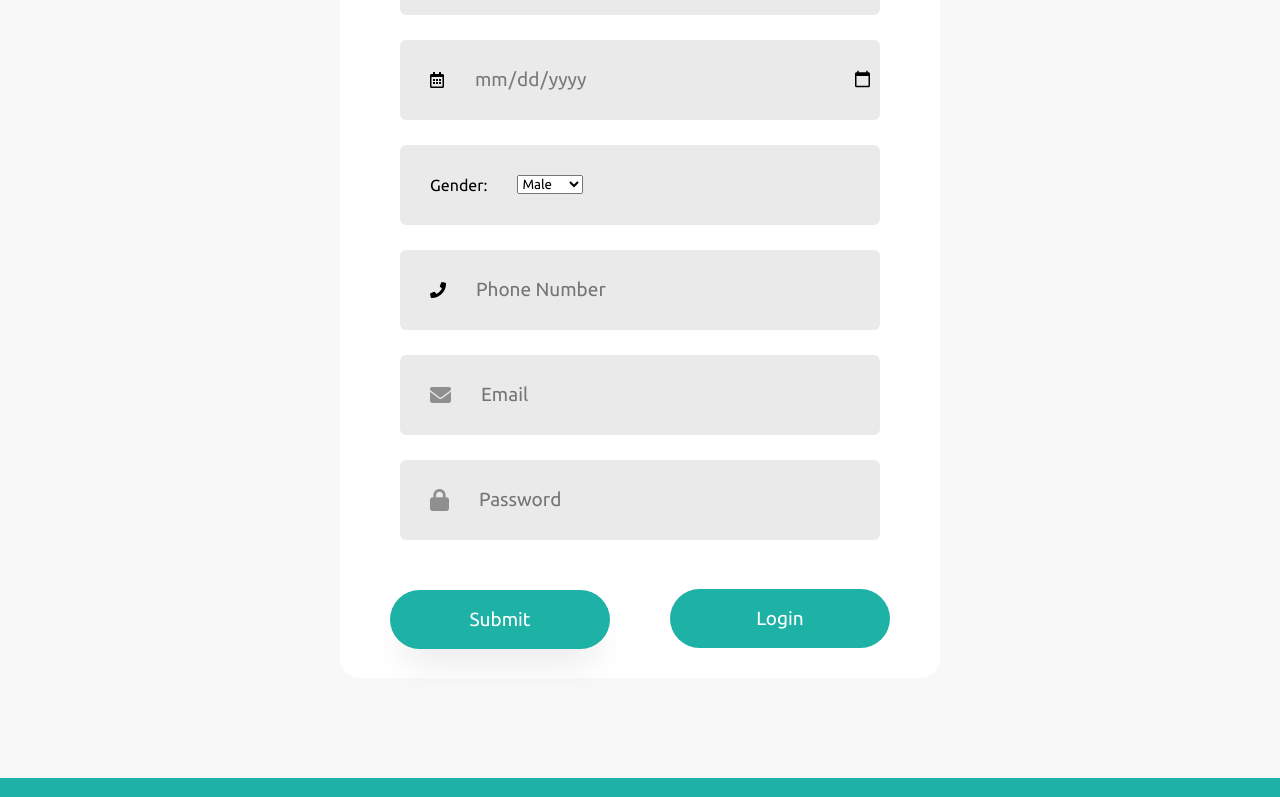
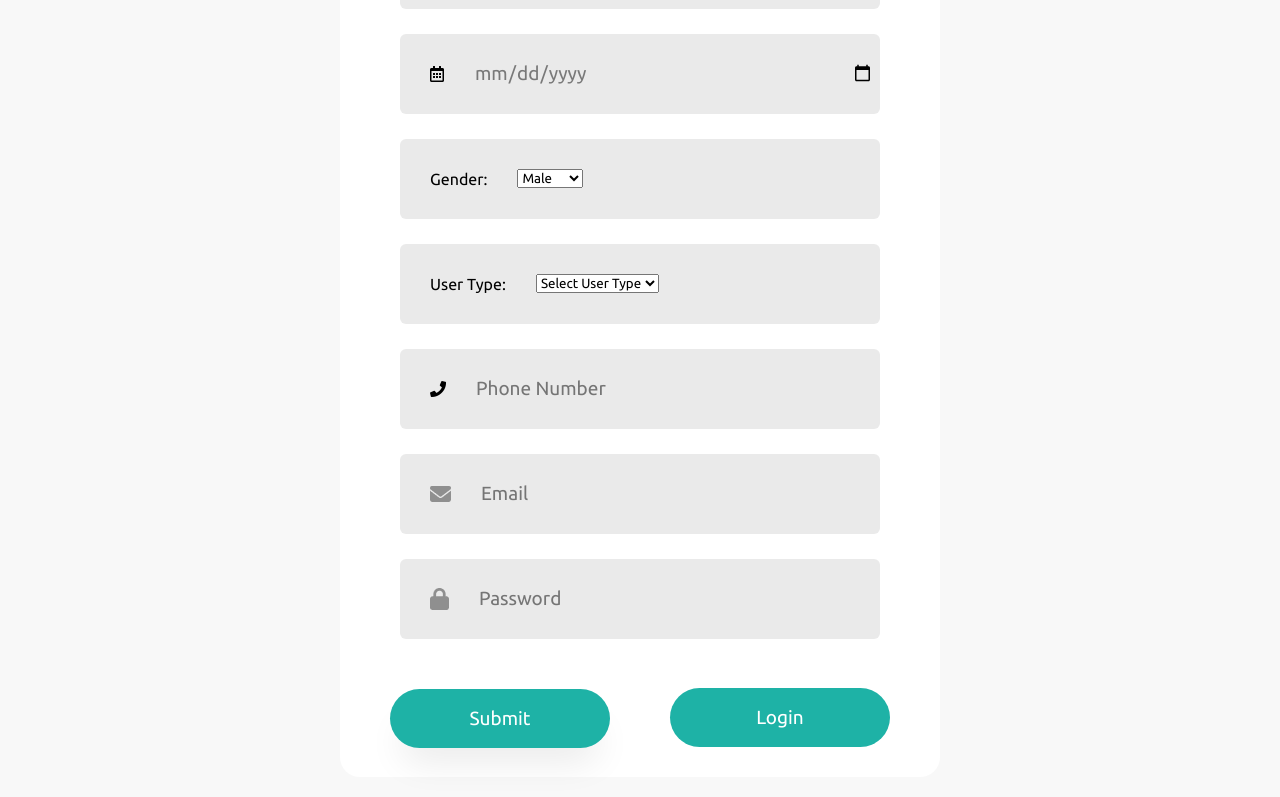
Before and after one commit to Abdallah2110678/ASWE-Project, a React (Create React App) app in the folder front-end/: page /sign-up in a window 1280 px wide. Shown: the part 1036-1833 px from the top of the page. Built offline with nearby package versions, Linux system fonts and the light colour scheme; no server answers.

Commit message:
changing the login page and sign up

```diff
--- a/front-end/src/components/common/header/Header.jsx
+++ b/front-end/src/components/common/header/Header.jsx
@@ -52,9 +52,6 @@ const Header = () => {
               <Link to='/contact'>{str}</Link>
             </li>
             <li>
-              <Link to='/Sign-up'>Signup</Link>
-            </li>
-            <li>
               <Link to='/LOGIN'>Login</Link>
             </li>
           </ul>
--- a/front-end/src/components/sign-up/Sign-up.css
+++ b/front-end/src/components/sign-up/Sign-up.css
@@ -65,6 +65,26 @@
     gap: 30px;
     margin: 60px auto;
     cursor: pointer;
+    transition: color 0.3s ease;
+}
+.forgot-password span:hover {
+    color: #134b46;
+}
+.create-account-link{
+    padding-left: 62px;
+    margin-top: 5px;
+    color: #797979;
+    font-size: 18px;
+}
+.create-account-link a{
+    color: #1eb2a6;
+    gap: 30px;
+    margin: 60px auto;
+    cursor: pointer;
+    transition: color 0.3s ease;
+}
+.create-account-link a:hover {
+    color: #134b46;
 }
 .submit-container{
     gap: 30px;
--- a/front-end/src/components/sign-up/Sign-up.jsx
+++ b/front-end/src/components/sign-up/Sign-up.jsx
@@ -1,6 +1,7 @@
 import React, { useState } from "react";
 import Back from "../common/back/Back";
 import './Sign-up.css';
+import { Link } from 'react-router-dom';
 
 import user_icon from '../../assets/person.png';
 import email_icon from '../../assets/email.png';
@@ -12,7 +13,7 @@ export function LOGIN() {
             <Back title='LOG IN' />
             <div className="Container">
                 <div className="Header">
-                    <div className="Text">Log In</div>
+                    <div className="Text">LOG IN</div>
                     <div className="underline"></div>
                 </div>
                 <div className="inputs">
@@ -26,11 +27,15 @@ export function LOGIN() {
                         <input type="password" placeholder="Password" />
                     </div>
 
-                    <div className="forgot-password">Forgot password? <span>Click Here!</span></div>
+                    <div className="forgot-password">
+                        Forgot password? <span>Click Here!</span>
+                    </div>
 
+                    <div className="create-account-link">
+                        Don't have an account? <Link to="/sign-up">Create One Here</Link>
+                    </div>
 
-                    <div className="Login" >Login</div>
-
+                    <div className="Login">Login</div>
                 </div>
             </div>
         </>
@@ -50,6 +55,7 @@ const SIGNUP = () => {
     const [passwordError, setPasswordError] = useState("");
     const [phoneError, setPhoneError] = useState("");
     const [displayErrors, setDisplayErrors] = useState(false);
+    const [userType, setUserType] = useState("");
 
     const handleSignup = () => {
         setDisplayErrors(true);
@@ -96,6 +102,11 @@ const SIGNUP = () => {
             setPhoneError("");
         }
 
+        if (userType === "") {
+            console.error("Please select a user type");
+            return;
+        }
+
         // If email, password, and phone number are valid, proceed with signup
         console.log("First Name:", firstName);
         console.log("Last Name:", lastName);
@@ -104,6 +115,7 @@ const SIGNUP = () => {
         console.log("Phone Number:", phoneNumber);
         console.log("Date of Birth:", dateOfBirth);
         console.log("Gender:", gender);
+        console.log("User Type:", userType);
     };
 
     const canSwitchToLogin = () => {
@@ -119,7 +131,8 @@ const SIGNUP = () => {
                 password.length >= 8 &&
                 emailError === "" &&
                 passwordError === "" &&
-                phoneError === ""
+                phoneError === "" &&
+                (userType === "student" || userType === "instructor")
             );
         }
         return (
@@ -130,7 +143,8 @@ const SIGNUP = () => {
         password.length >= 8 &&
         emailError === "" &&
         passwordError === "" &&
-        phoneError === ""
+        phoneError === "" &&
+        (userType === "student" || userType === "instructor")
     );
     };
 
@@ -176,9 +190,18 @@ const SIGNUP = () => {
                         </select>
                     </div>
                     <div className="input">
+                        <label>User Type:</label>
+                        <select value={userType} onChange={(e) => setUserType(e.target.value)}>
+                            <option value="">Select User Type</option>
+                            <option value="student">Student</option>
+                            <option value="instructor">Instructor</option>
+                        </select>
+                        {displayErrors && userType === "" && <div className="field-message">Please select a user type</div>}
+                    </div>
+                    <div className="input">
                         <i className='fa fa-phone'></i>
                         <input type="tel" placeholder="Phone Number" value={phoneNumber} onChange={(e) => setPhoneNumber(e.target.value)} />
-                        {displayErrors && phoneError !== "" && <div className="field-message">{phoneError}</div>}
+                        {displayErrors && phoneError !== "" && <div className="field-message">Please enter your phone number</div>}
                     </div>
                     <div className="input">
                         <img src={email_icon} alt="" />
```
